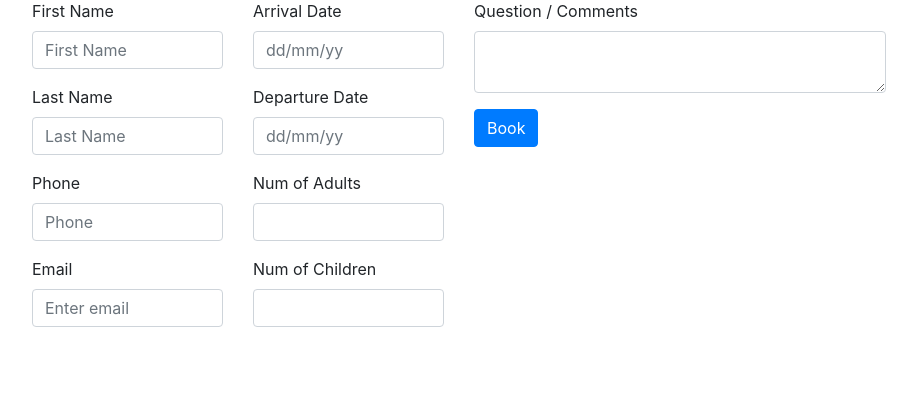
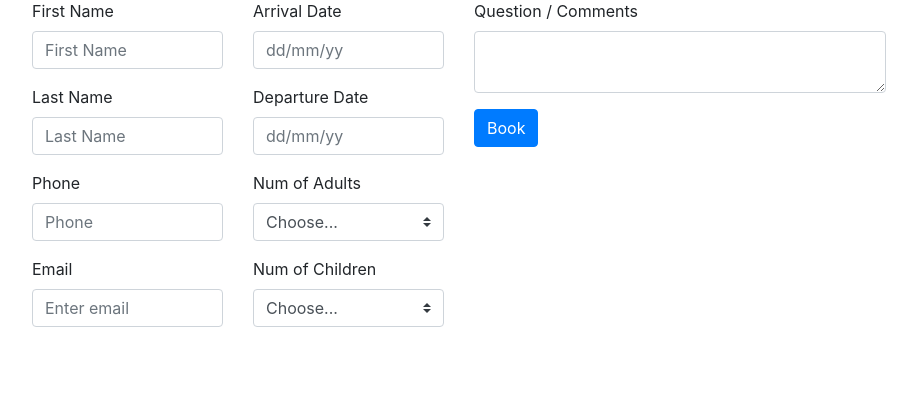
Before and after one commit to Johnytran/royalhotel, a PHP site: page /reservation.php in a window 1280 px wide. Shown: the part 244-659 px from the top of the page, without its empty margins (38-955 px from the left). Run offline with PHP 8.4, Linux system fonts and the light colour scheme; some libraries are stand-ins or nearby versions.

Commit message:
validate reservation form

```diff
--- a/includes/head.php
+++ b/includes/head.php
@@ -7,7 +7,9 @@
   <script src="/node_modules/jquery/dist/jquery.js"></script>
   <script src="/node_modules/jquery-ui-dist/jquery-ui.min.js"></script>
   <script src="/node_modules/bootstrap/dist/js/bootstrap.js"></script>
+  <script src="/node_modules/jquery-validation/dist/jquery.validate.js"></script>
   <script>
     var $j = jQuery.noConflict();
+    $("form").validate();
   </script>
 </head>
--- a/reservation.php
+++ b/reservation.php
@@ -14,7 +14,8 @@ $page_title = "Reservation";
                     <image src="../images/logosm.png" alt="Royal Hotel"/>
                 </div>
                 <div class="col-sm-4 set-height">
-                    <form method="post" action="Controllers/booking.php">
+                    <form method="post" action="Controllers/booking.php" >
+
                         <button class="btn btn-secondary" type="submit">Book Now</button>
                     </form>
 
@@ -37,37 +38,48 @@ $page_title = "Reservation";
                         <div class="col-sm">
                             <div class="form-group">
                                 <label for="firstName">First Name</label>
-                                <input type="text" class="form-control" id="firstName" name="firstName" placeholder="First Name">
+                                <input type="text" class="form-control" required id="firstName" name="firstName" placeholder="First Name">
                             </div>
                             <div class="form-group">
                                 <label for="firstName">Last Name</label>
-                                <input type="text" class="form-control" id="lastName" name="lastName" placeholder="Last Name">
+                                <input type="text" class="form-control" required id="lastName" name="lastName" placeholder="Last Name">
                             </div>
                             <div class="form-group">
                                 <label for="firstName">Phone</label>
-                                <input type="tel" class="form-control" id="phone" name="phone" placeholder="Phone">
+                                <input type="text" class="form-control" required id="phone" name="phoneNumber" placeholder="Phone">
                             </div>
                             <div class="form-group">
                                 <label for="exampleInputEmail1">Email</label>
-                                <input type="email" class="form-control" id="email" aria-describedby="email" name="email" placeholder="Enter email">
+                                <input type="email" class="form-control" required id="email" aria-describedby="email" name="email" placeholder="Enter email">
                             </div>
                         </div>
                         <div class="col-sm">
                             <div class="form-group">
                                 <label for="arrivalDate">Arrival Date</label>
-                                <input type="text" class="form-control datepicker" id="arrivalDate"  name="arrivalDate" placeholder="dd/mm/yy">
+                                <input type="text" class="form-control datepicker" required id="arrivalDate"  name="arrivalDate" placeholder="dd/mm/yy">
                             </div>
                             <div class="form-group">
                                 <label for="departureDate">Departure Date</label>
-                                <input type="text" class="form-control datepicker" id="arridepartureDatevalDate" name="departureDate" placeholder="dd/mm/yy">
+                                <input type="text" class="form-control datepicker" required id="arridepartureDatevalDate" name="departureDate" placeholder="dd/mm/yy">
                             </div>
                             <div class="form-group">
                                 <label for="numOfAdults">Num of Adults</label>
-                                <input type="text" class="form-control" id="adult" name="adult" placeholder="">
+
+                                <select class="custom-select" required name="numOfAdult">
+                                    <option selected>Choose...</option>
+                                    <option value="1">One</option>
+                                    <option value="2">Two</option>
+                                    <option value="3">Three</option>
+                                </select>
                             </div>
                             <div class="form-group">
                                 <label for="numOfChildren">Num of Children</label>
-                                <input type="text" class="form-control" id="adult" name="children" placeholder="">
+                                    <select class="custom-select" required name="numOfChildren">
+                                    <option selected>Choose...</option>
+                                    <option value="1">One</option>
+                                    <option value="2">Two</option>
+                                    <option value="3">Three</option>
+                                </select>
                             </div>
 
                         </div>
@@ -93,5 +105,10 @@ $page_title = "Reservation";
             </form>
             </div>
         </div>
+
+
+
+
+
     </body>
 </html>
```
